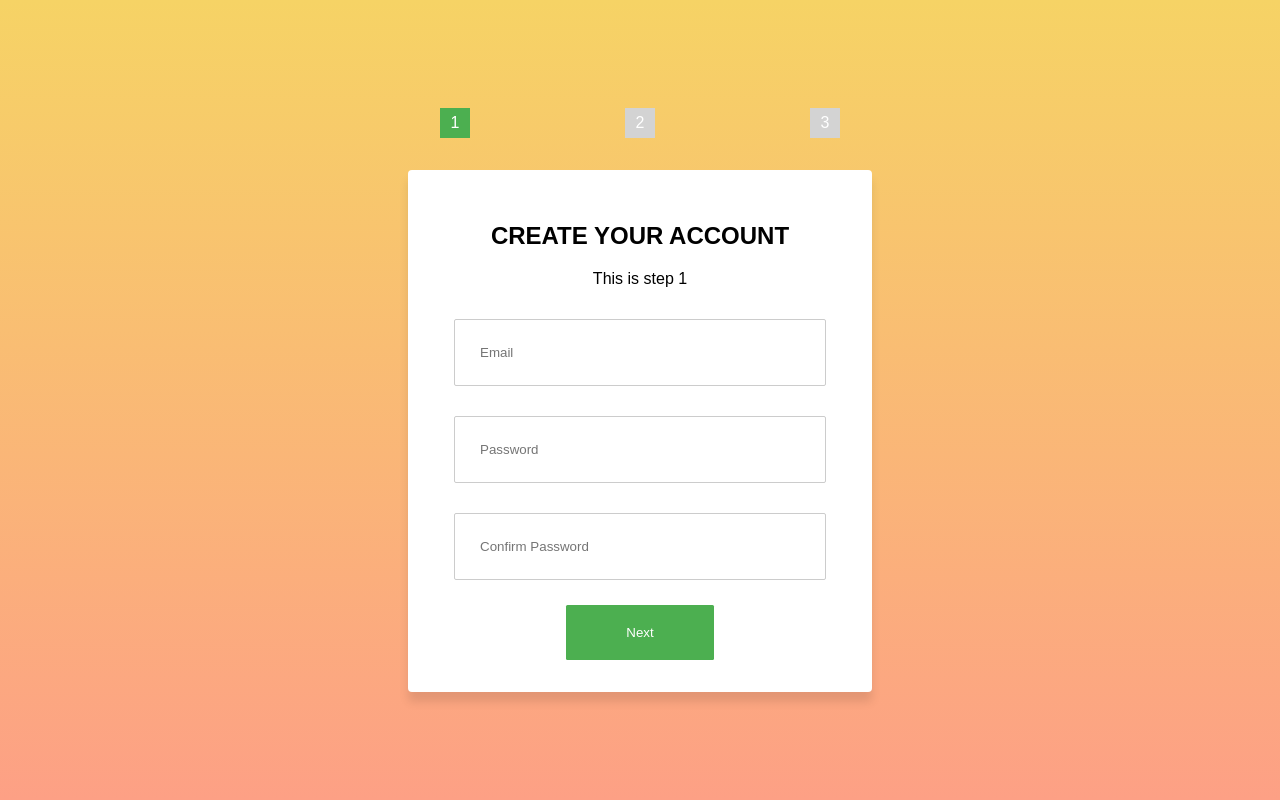
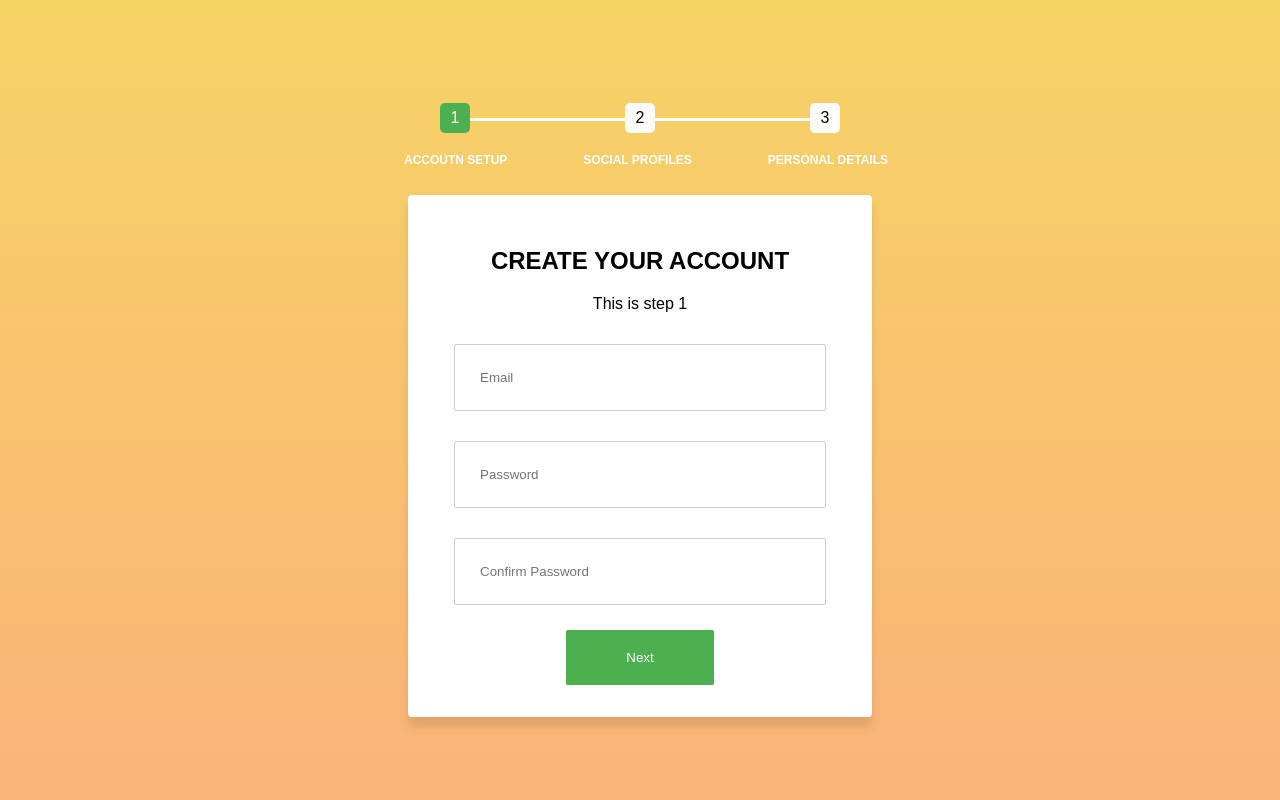
Before and after one commit to Plamadeala-Maxim/Validatorr, a plain HTML site: page index.html in a window 1280 px wide. Shown: the top 800 px of the page. Drawn offline with Linux system fonts and the light colour scheme.

Commit message:
refactor(html,css,js)Create animation for upbar

```diff
--- a/index.html
+++ b/index.html
@@ -11,9 +11,19 @@
 <body>
     <div class="validator">
         <div class="progress-bar">
+            <div id="steps">
             <div class="step active">1</div>
             <div class="step">2</div>
             <div class="step">3</div>
+            </div>
+
+            <div id="firstLine"></div>
+            <div id="secondLine"></div>
+            <div id="stepNames">
+            <h2>ACCOUTN SETUP</h2>
+            <h2>SOCIAL PROFILES</h2>
+            <h2>PERSONAL DETAILS</h2>
+            </div>
         </div>
         <div class="container">
 
--- a/script.js
+++ b/script.js
@@ -15,6 +15,8 @@ const phone = document.querySelector('.phone')
 const first = document.querySelector('.staticContainer')
 const first_rails = document.querySelector('#first-rails')
 const second_rails = document.querySelector('#second-rails')
+const firstLine = document.querySelector('#firstLine')
+const secondLine = document.querySelector('#secondLine')
 
 
 
@@ -23,7 +25,8 @@ next1.addEventListener('click', () => {
     if(email.value.endsWith('@gmail.com') && password.value === confirm_pass.value || email.value.endsWith('@mail.ru') ){
         first.classList.add('notNice')
         first_rails.classList.add('nice')
-
+        progressBarSteps[1].classList.add('active')
+        firstLine.classList.add('active')
     }
 });
 
@@ -31,7 +34,8 @@ next2.addEventListener('click', () => {
     if(twitter.value.startsWith('https://x.com/') && facebook.value.startsWith('https://www.facebook.com/')){
         first_rails.classList.add('notNice')
         second_rails.classList.add('nice')
-
+        progressBarSteps[2].classList.add('active')
+        secondLine.classList.add('active')
 }
 });
 
@@ -44,10 +48,13 @@ submit.addEventListener('click', ()=>{
 prev2.addEventListener('click', () => {
     first_rails.classList.remove('nice')
     first.classList.remove('notNice')
-
+    progressBarSteps[1].classList.remove('active')
+    firstLine.classList.remove('active')
 });
 
 prev3.addEventListener('click', () => {
     first_rails.classList.remove('notNice')
     second_rails.classList.remove('nice')
+    progressBarSteps[2].classList.remove('active')
+    secondLine.classList.remove('active')
 });
--- a/style.css
+++ b/style.css
@@ -1,10 +1,10 @@
 body {
     font-family: Arial, sans-serif;
     background: linear-gradient(to bottom, #f6d365, #fda085);
-    height: 100vh;
+    height: 100vw;
     display: flex;
     justify-content: center;
-    align-items: center;
+    /* align-items: center; */
     margin: 0;
 }
 
@@ -15,6 +15,7 @@ body {
     justify-content: center;
     text-align: center;
     width: 500px;
+    height: 790px;
 }
 
 .container {
@@ -23,31 +24,66 @@ display: flex;
 
 .progress-bar {
     display: flex;
+    flex-direction: column;
     justify-content: space-between;
     padding-bottom: 2rem;
     max-width: 400px;
     width: 100%;
-    margin: 0 auto;
+    margin: 30px;
 }
 
 .multiStepForm {
     align-items: center;
 }
+#steps{
+display: flex;
+justify-content: space-between;
+}
 
+#stepNames{
+    position: absolute;
+    display: flex;
+    justify-content: space-between;
+
+    color: white;
+    font-size: 8px;
+    width: 484px;
+    margin-left: -36px;
+    margin-top: 40px;
+}
 .step {
     width: 30px;
     height: 30px;
-    background: lightgray;
+    background: rgb(255, 252, 252);
     display: flex;
     justify-content: center;
     align-items: center;
-    color: white;
+    color: rgb(0, 0, 0);
+    border-radius: 5px;
 }
 
-.step.active {
+.step.active , #firstLine.active ,#secondLine.active{
     background: #4CAF50;
+    color: white;
+
 }
 
+#firstLine{
+    position: absolute;
+    width: 155px;
+    height: 3px;
+    background-color: white;
+    margin-left: 30px;
+    margin-top: 15px;
+}
+#secondLine{
+    position: absolute;
+    width: 155px;
+    height: 3px;
+    background-color: white;
+    margin-left: 215px;
+    margin-top: 15px;
+}
 .form-step {
     background: white;
     padding: 2rem;
```
